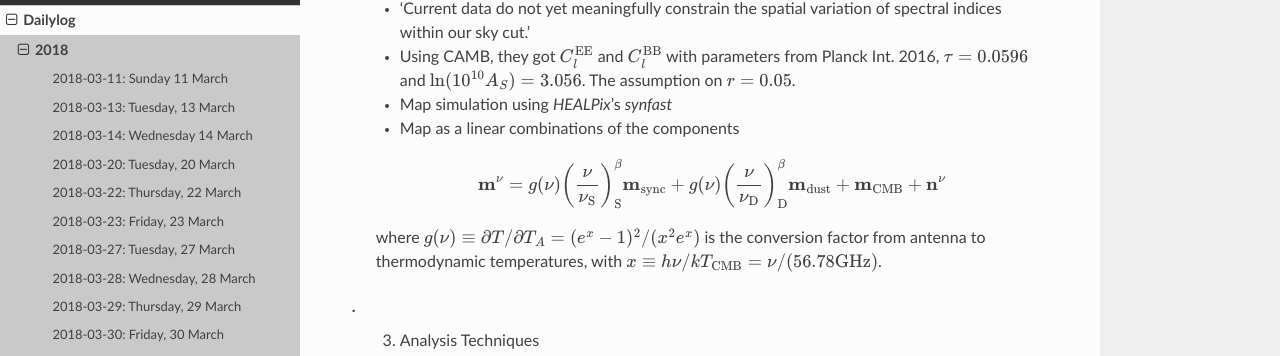
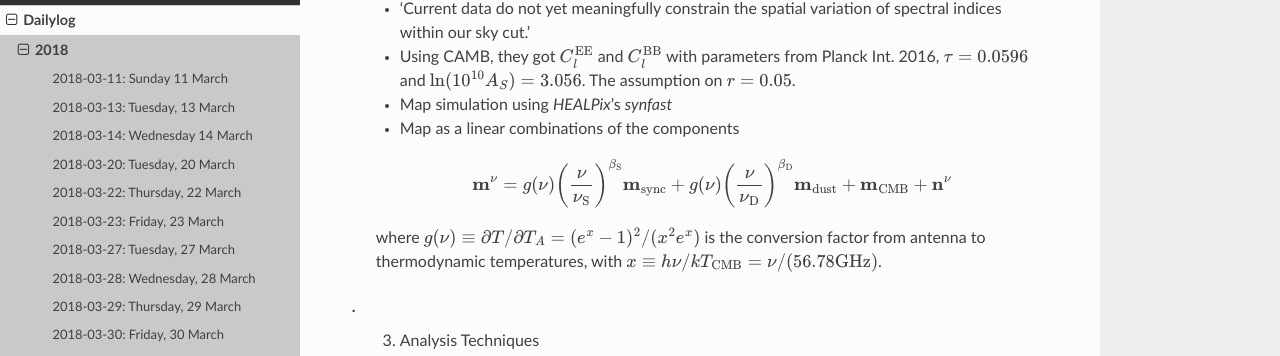
Before and after one commit to railroad2/gb-log, a Sphinx documentation site: the page built from docs/log/2018-04-05.rst, in a window 1280 px wide and 900 px high, scrolled down 1273 px. Shown: the part 101-457 px from the top of the window. Built offline with Sphinx 7.4.7 and the Read the Docs theme 2.0.0, drawn with Linux system fonts in a browser that asks for light colours.

Commit message:
Update 2018-04-05.rst

```diff
--- a/docs/log/2018-04-05.rst
+++ b/docs/log/2018-04-05.rst
@@ -60,7 +60,7 @@ CLASS paper 1801.01481
         * Map as a linear combinations of the components
 
         .. math::
-            \mathbf{m}^{\nu} = g(\nu) \left( \frac{\nu}{\nu_{\text{S}}} \right) ^ \beta_{\text{S}} \mathbf{m}_{\text{sync}} + g(\nu) \left( \frac{\nu}{\nu_{\text{D}}} \right) ^ \beta_{\text{D}} \mathbf{m}_{\text{dust}} + \mathbf{m}_{\text{CMB}}+\mathbf{n}^\nu
+            \mathbf{m}^{\nu} = g(\nu) \left( \frac{\nu}{\nu_{\text{S}}} \right) ^ {\beta_{\text{S}}} \mathbf{m}_{\text{sync}} + g(\nu) \left( \frac{\nu}{\nu_{\text{D}}} \right) ^ {\beta_{\text{D}}} \mathbf{m}_{\text{dust}} + \mathbf{m}_{\text{CMB}}+\mathbf{n}^\nu
 
         where :math:`g(\nu) \equiv \partial T / \partial T_A = (e^x -1)^2/(x^2e^x)` is the conversion factor from antenna to thermodynamic temperatures, with :math:`x\equiv h\nu/kT_{\text{CMB}} = \nu/(56.78 \text{GHz})`.
 
```
